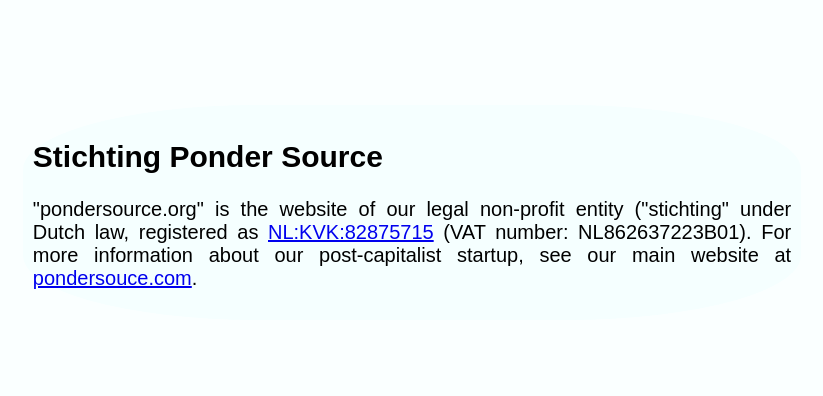
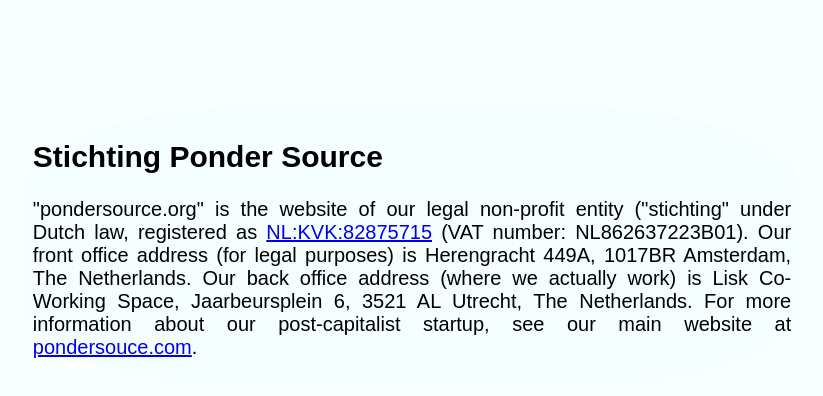
Before and after one commit to pondersource/pondersource.org, a plain HTML site: page index.html in a window 1280 px wide. Shown: the part 690-1086 px from the top of the page, without its empty margins (228-1051 px from the left). Drawn offline with Linux system fonts and the light colour scheme.

Commit message:
Front and back office address

```diff
--- a/index.html
+++ b/index.html
@@ -51,6 +51,10 @@
   </hero>
   <article>
     <h1>Stichting Ponder Source</h1>
-    <p>"pondersource.org" is the website of our legal non-profit entity ("stichting" under Dutch law, registered as <a href="https://www.kvk.nl/orderstraat/product-kiezen/?kvknummer=82875715">NL:KVK:82875715</a> (VAT number: NL862637223B01). For more information about our post-capitalist startup, see our main website at <a href="https://pondersource.com">pondersouce.com</a>.</p>
+    <p>"pondersource.org" is the website of our legal non-profit entity ("stichting" under Dutch law,
+registered as <a href="https://www.kvk.nl/orderstraat/product-kiezen/?kvknummer=82875715">NL:KVK:82875715</a> (VAT number: NL862637223B01).
+Our front office address (for legal purposes) is Herengracht 449A, 1017BR Amsterdam, The Netherlands.
+Our back office address (where we actually work) is Lisk Co-Working Space, Jaarbeursplein 6, 3521 AL Utrecht, The Netherlands.
+For more information about our post-capitalist startup, see our main website at <a href="https://pondersource.com">pondersouce.com</a>.</p>
   </article>
 </body>
```
